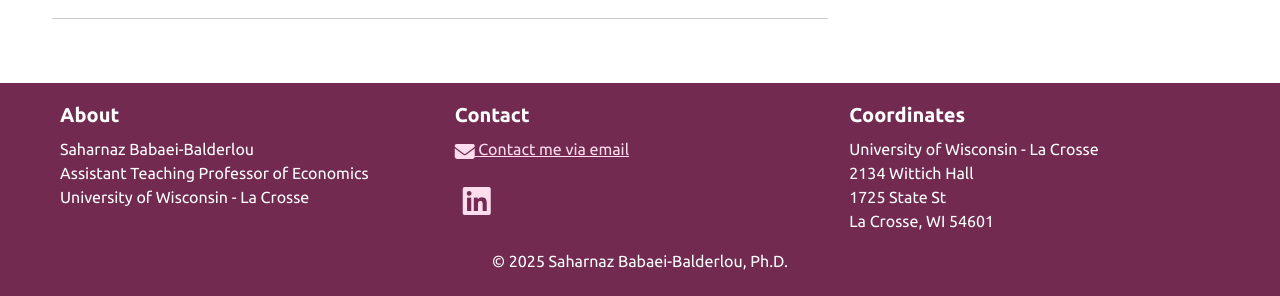
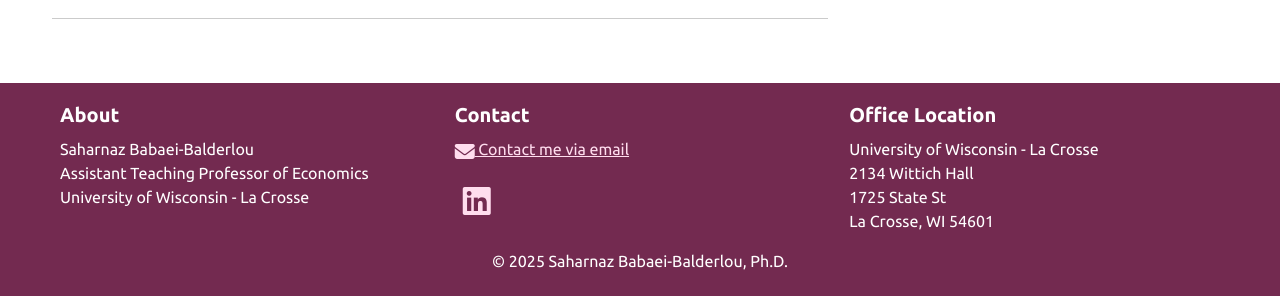
Before and after one commit to saharnazb/saharnazb.github.io, a Jekyll site: the page built from _pages/home.md, in a window 1280 px wide and 900 px high, scrolled down 847 px. Shown: the part 591-887 px from the top of the window. Built offline with Jekyll 4.4.1, drawn with Linux system fonts in a browser that asks for light colours; nearby versions of some CDN libraries; library files that are not in the unit come from our copies; a style sheet for code colours, icons or effects is not loaded.

Commit message:
Update footer.html

```diff
--- a/_includes/footer.html
+++ b/_includes/footer.html
@@ -37,7 +37,7 @@
         </div>
 
         <div class="col-sm-4">
-          <h5>Coordinates</h5>
+          <h5>Office Location</h5>
           <p>{{ site.location }}</p>
         </div>
       </div>
```
